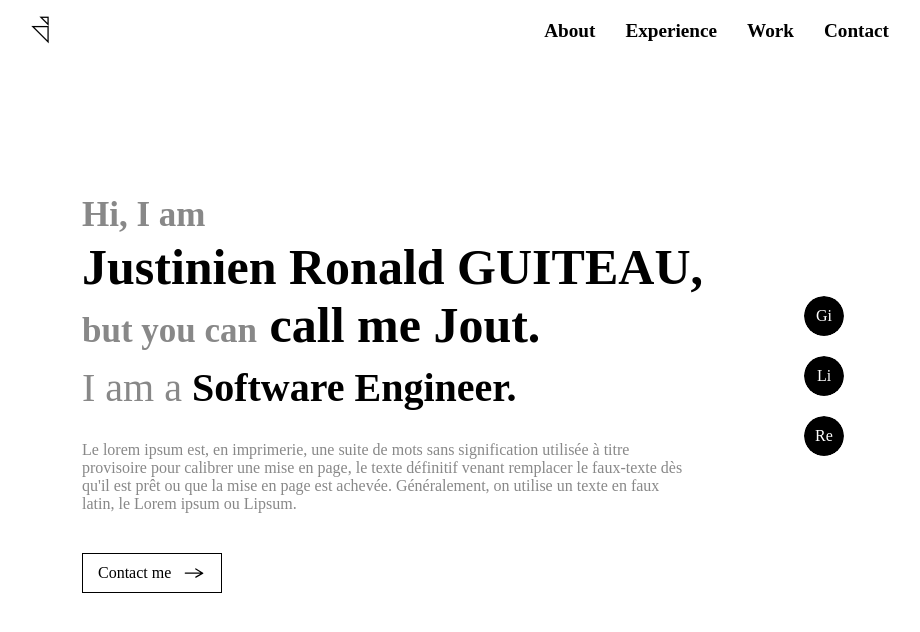
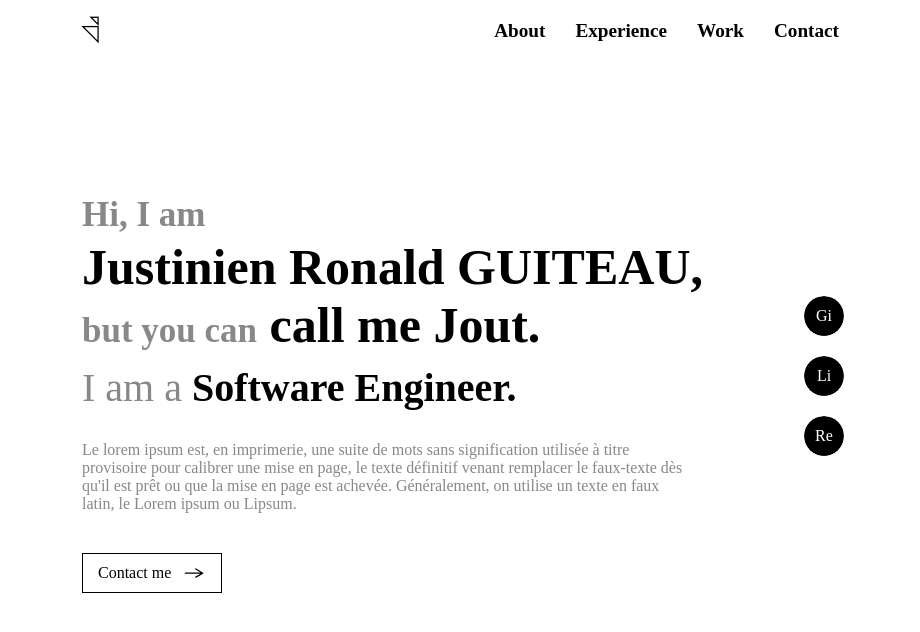
Before and after one commit to Guiteau-J-R/justinienronald, a plain HTML site: page index.html in a window 1280 px wide. Shown: the whole page, without its empty margins (176-1096 px from the left). Drawn offline with Linux system fonts and the light colour scheme.

Commit message:
Nav bar design implemented

```diff
--- a/assets/css/styles.css
+++ b/assets/css/styles.css
@@ -2,7 +2,12 @@
 @keyframes gocome {
     from {transform: translate(100%, 0);}
     to {transform: translate(85%, 0);}
-  }
+}
+
+@keyframes headerHide {
+    from {top: 0;}
+    to { top: -60px; background-color: rgba(255,255, 255, 0.5);}
+}
 
 * {
     box-sizing: border-box;
@@ -14,8 +19,8 @@
 }
 
 .content-header {
-    margin-left: 250px;
-    margin-right: 250px;
+    padding-left: 250px;
+    padding-right: 250px;
     height: 60px;
     display: flex;
     align-items: center;
@@ -25,6 +30,17 @@
     right: 0;
     left: 0;
     background-color: #fff;
+    transition: 0.7s;
+}
+
+.content-header.hide {
+    top: -60px;
+    transition: 0.7s;
+}
+
+.content-header.shadow {
+    box-shadow: rgba(33, 35, 38, 0.5) 0px 10px 10px -10px;
+    transition: 0.7s;
 }
 
 .nav {
--- a/assets/js/styles.js
+++ b/assets/js/styles.js
@@ -1,3 +1,25 @@
+
+let screensize = 1399.98;
+let previousScrollY = 0;
+
+//Scroll bar
+window.addEventListener("scroll", function(event) {
+    let header = document.getElementById("header");
+    if(this.scrollY > previousScrollY && this.scrollY > 150) {
+        header.className = "content-header hide";
+    }
+    else if(this.scrollY < previousScrollY && this.scrollY > 150) {
+        header.className = "content-header shadow";
+    }
+    else if(this.scrollY > previousScrollY) {
+        header.className = "content-header shadow";
+    }
+    else {
+        header.className = "content-header";
+    }
+    previousScrollY = this.scrollY
+});
+
 //contact me button
 element = document.getElementById("contact-btn")
 element.addEventListener("mouseover", function(e) {
--- a/index.html
+++ b/index.html
@@ -8,7 +8,7 @@
         <link rel="stylesheet" href="assets/css/styles.css">
     </head>
     <body>
-        <div class="container content-header">
+        <div id="header" class="content-header">
             <img src="assets/img/favicon-32x32.png" width="32px" height="32px"/>
 
             <ul class="nav">
```
